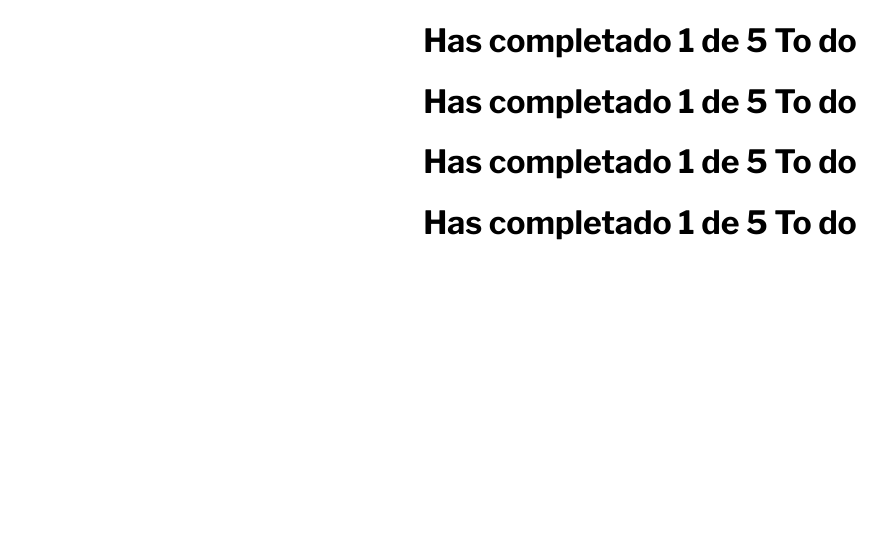
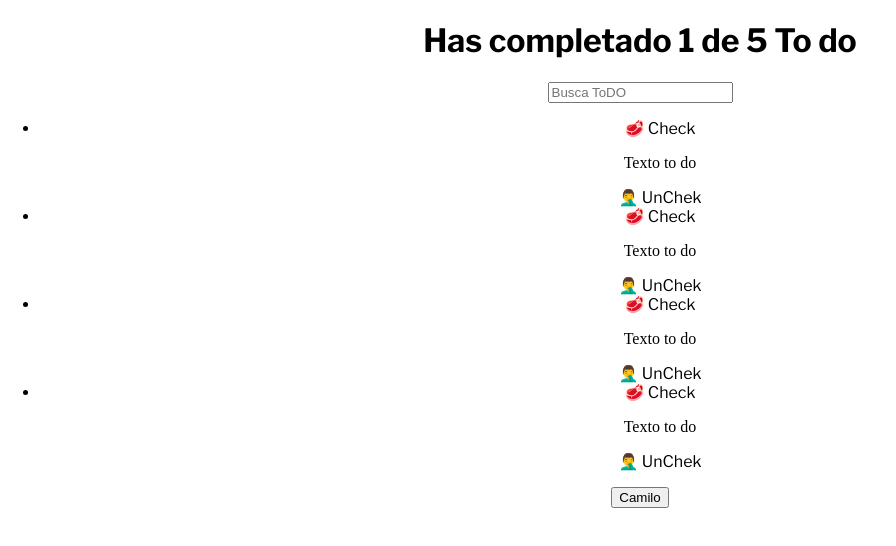
Before and after one commit to JohanCaicedo/curso-reactjs, a React (Create React App) app: page / in a window 1280 px wide. Shown: the top 546 px of the page, without its empty margins (0-896 px from the left). Built offline with nearby package versions, Linux system fonts and the light colour scheme; a web font is replaced by a local one.

Commit message:
Tercera clase, creacion de elementos y enlace al archivo principal

```diff
--- a/src/CreateTodoButton.js
+++ b/src/CreateTodoButton.js
@@ -1,6 +1,16 @@
+import { motion } from "framer-motion"
+
 function CreateTodoButton(){
     return(
-        <h1> Has completado 1 de 5 To do</h1>
+        <div>
+        <motion.button
+        whileHover={{scale:1.2}}
+        whileTap={{scale: 0.9, position:10}}
+
+        >
+            Camilo
+        </motion.button>
+        </div>
     );
 
 }
--- a/src/TodoList.js
+++ b/src/TodoList.js
@@ -1,6 +1,8 @@
-function TodoList(){
+function TodoList(props){
     return(
-        <h1> Has completado 1 de 5 To do</h1>
+        <ul>
+            {props.children}
+        </ul>
     );
 
 }
--- a/src/TodoSearch.js
+++ b/src/TodoSearch.js
@@ -1,6 +1,6 @@
 function TodoSearch(){
     return(
-        <h1> Has completado 1 de 5 To do</h1>
+        <input placeholder="Busca ToDO"/>
     );
 
 }
```
Also changed, not shown: src/App.js (+13 -16 lines).
